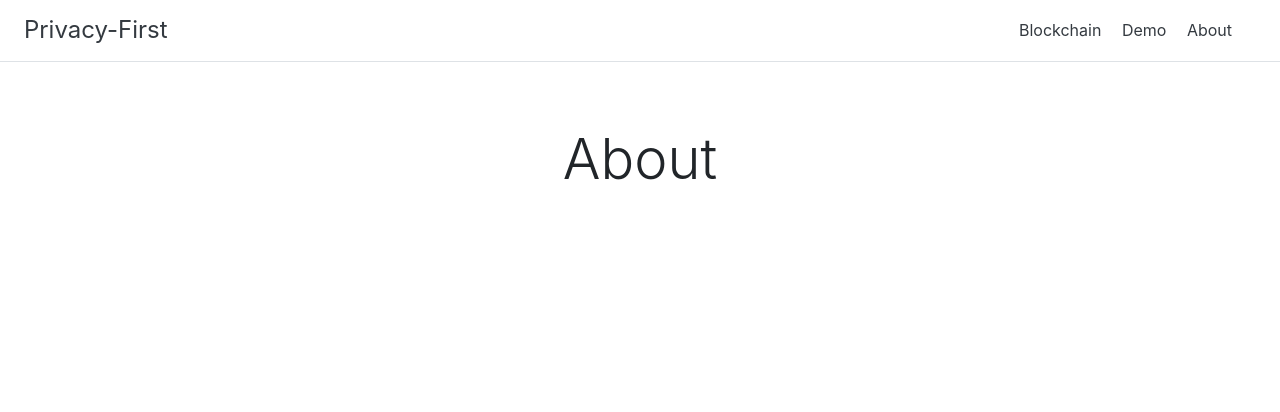
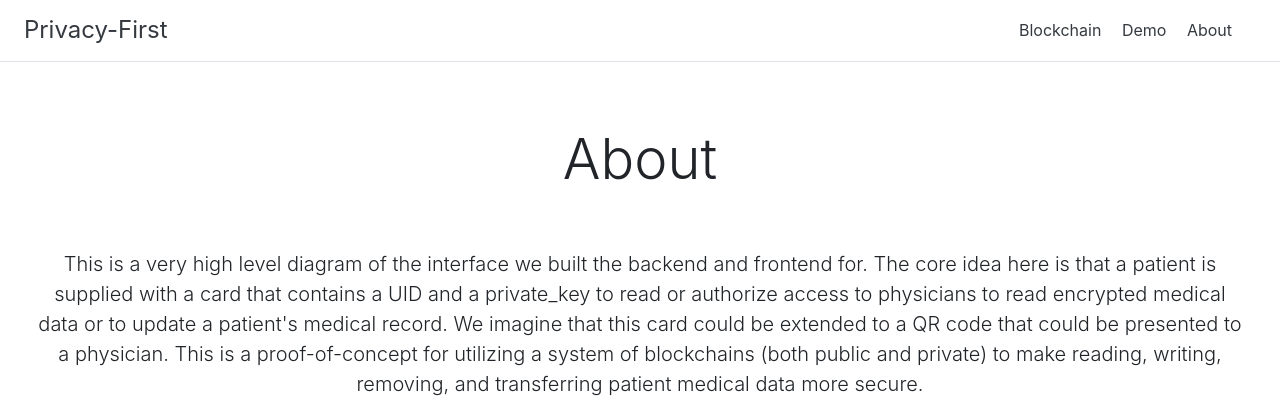
Before and after one commit to ankitasharma1/gdprblockchain, a Flask app: template templates/about.html in a window 1280 px wide. Shown: the top 412 px of the page. Before the commit the page ends 180 px from the top, so only its background shows below. Run offline with Flask 2, Linux system fonts and the light colour scheme; the template is opened without the code that fills it, so the values that code supplies are empty; some libraries are stand-ins or nearby versions.

Commit message:
about page

```diff
--- a/templates/about.html
+++ b/templates/about.html
@@ -2,5 +2,10 @@
 {% block container %}
 <div class="header px-3 py-3 pt-md-5 pb-md-4 mx-auto text-center">
   <h1 class="display-4">About</h1>
+  	<div>
+   		<div class="header px-3 py-3 pt-md-5 pb-md-4 mx-auto text-center">
+  		<p class="lead"> This is a very high level diagram of the interface we built the backend and frontend for. The core idea here is that a patient is supplied with a card that contains a UID and a private_key to read or authorize access to physicians to read encrypted medical data or to update a patient's medical record. We imagine that this card could be extended to a QR code that could be presented to a physician. This is a proof-of-concept for utilizing a system of blockchains (both public and private) to make reading, writing, removing, and transferring patient medical data more secure.</p>
+  		<img class="card-img-top embed-responsive-item" src="gdpr.jpg"/>
+	</div>
 </div>
 {% endblock %}
```
Also changed, not shown: static/gdpr.jpg (added).
